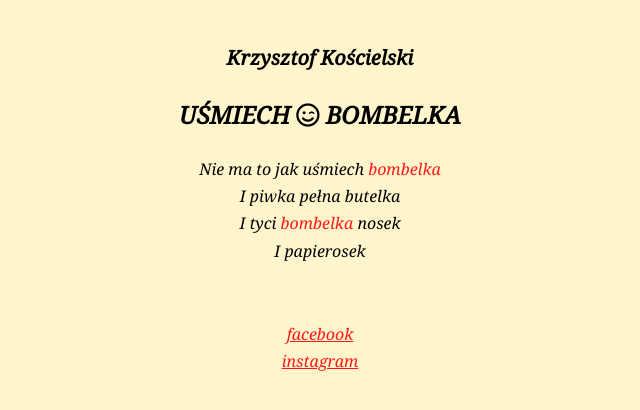
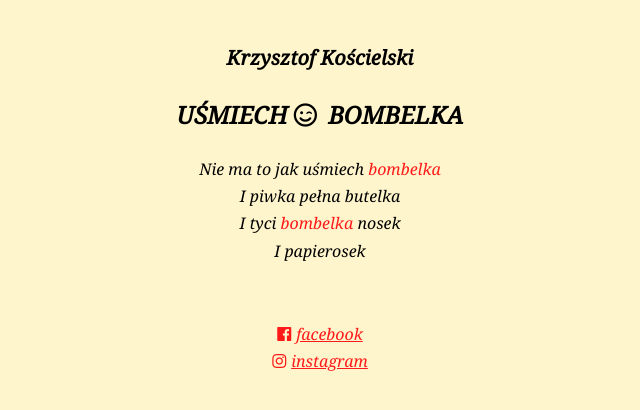
Before and after one commit to Martenia/learning-git-2, a plain HTML site: page index.html in a window 1280 px wide. Shown: the whole page, without its empty margins (320-960 px from the left). Drawn offline with Linux system fonts and the light colour scheme.

Commit message:
Add Icons

```diff
--- a/css/style.css
+++ b/css/style.css
@@ -25,3 +25,6 @@ a:hover {
     color: white;
     background-color: #ff1a1a;
 }
+i {
+    padding-right: 5px;
+}
--- a/index.html
+++ b/index.html
@@ -23,8 +23,8 @@
 
 </div>
 
-<div><a href="https://www.facebook.com/koscielskiego">facebook</a><br>
-<a href="https://www.instagram.com/koscielskiego/">instagram</a>
+<div><a href="https://www.facebook.com/koscielskiego"><i class="fab fa-facebook"></i>facebook</a><br>
+    <a href="https://www.instagram.com/koscielskiego/"><i class="fab fa-instagram"></i>instagram</a>
 </div>
     </body>
 
```
